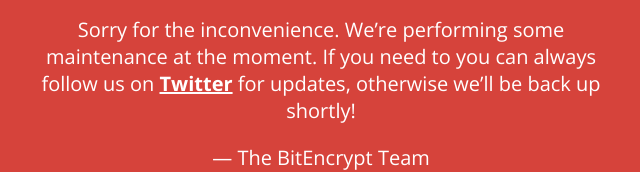
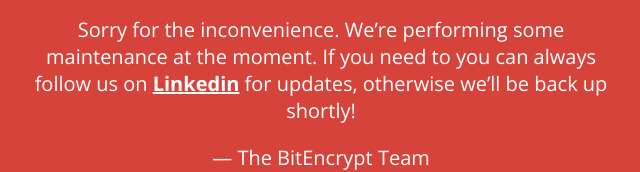
Before and after one commit to BitEncrypt/BitEncrypt, a plain HTML site: page index.html in a window 1280 px wide. Shown: the part 423-595 px from the top of the page, without its empty margins (319-959 px from the left). Drawn offline with nearby package versions, Linux system fonts and the light colour scheme.

Commit message:
Update index.html

```diff
--- a/index.html
+++ b/index.html
@@ -17,7 +17,7 @@
     <svg xmlns="http://www.w3.org/2000/svg" viewBox="0 0 202.24 202.24"><defs><style>.cls-1{fill:#fff;}</style></defs><title>Asset 3</title><g id="Layer_2" data-name="Layer 2"><g id="Capa_1" data-name="Capa 1"><path class="cls-1" d="M101.12,0A101.12,101.12,0,1,0,202.24,101.12,101.12,101.12,0,0,0,101.12,0ZM159,148.76H43.28a11.57,11.57,0,0,1-10-17.34L91.09,31.16a11.57,11.57,0,0,1,20.06,0L169,131.43a11.57,11.57,0,0,1-10,17.34Z"/><path class="cls-1" d="M101.12,36.93h0L43.27,137.21H159L101.13,36.94Zm0,88.7a7.71,7.71,0,1,1,7.71-7.71A7.71,7.71,0,0,1,101.12,125.63Zm7.71-50.13a7.56,7.56,0,0,1-.11,1.3l-3.8,22.49a3.86,3.86,0,0,1-7.61,0l-3.8-22.49a8,8,0,0,1-.11-1.3,7.71,7.71,0,1,1,15.43,0Z"/></g></g></svg>
     <h1>We&rsquo;ll be back soon!</h1>
     <div>
-        <p>Sorry for the inconvenience. We&rsquo;re performing some maintenance at the moment. If you need to you can always follow us on <a href="http://www.twitter.com/">Twitter</a> for updates, otherwise we&rsquo;ll be back up shortly!</p>
+        <p>Sorry for the inconvenience. We&rsquo;re performing some maintenance at the moment. If you need to you can always follow us on <a href="https://www.linkedin.com/company/bitencryptofficial//">Linkedin</a> for updates, otherwise we&rsquo;ll be back up shortly!</p>
         <p>&mdash; The BitEncrypt Team</p>
     </div>
 </article>
```
